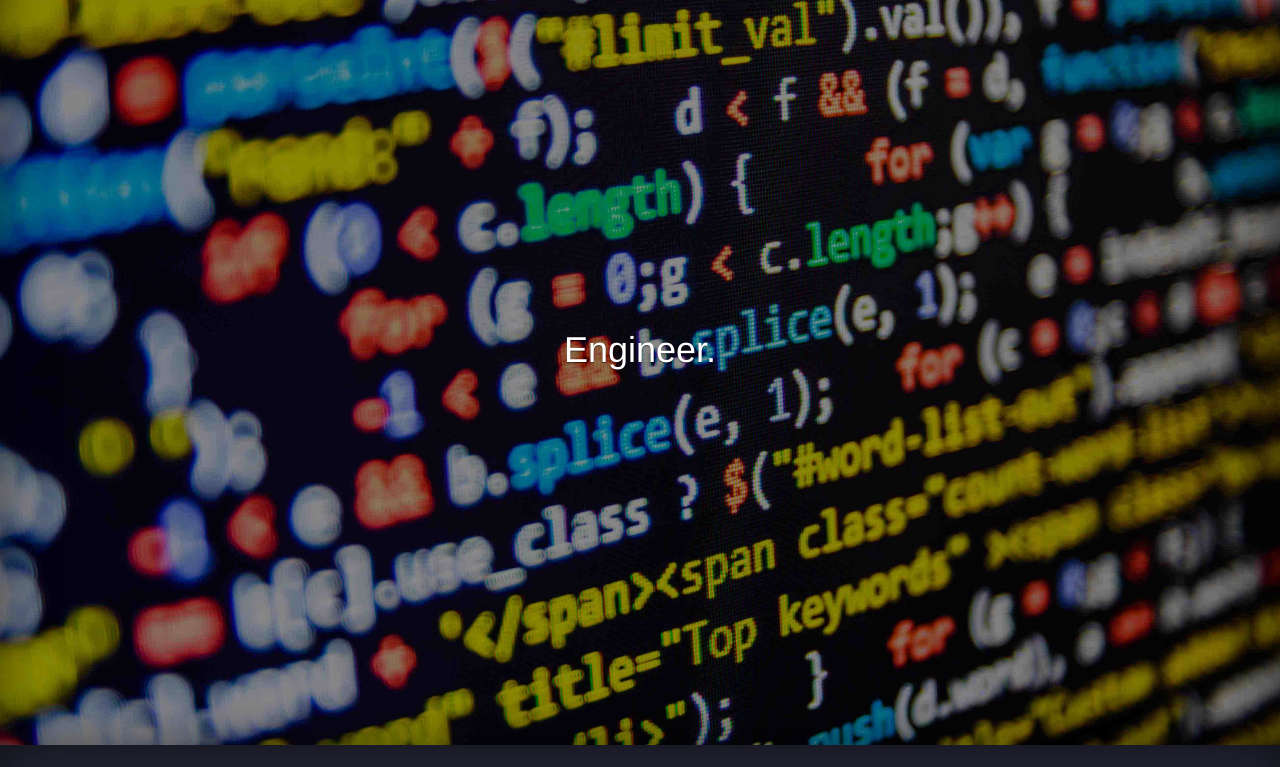
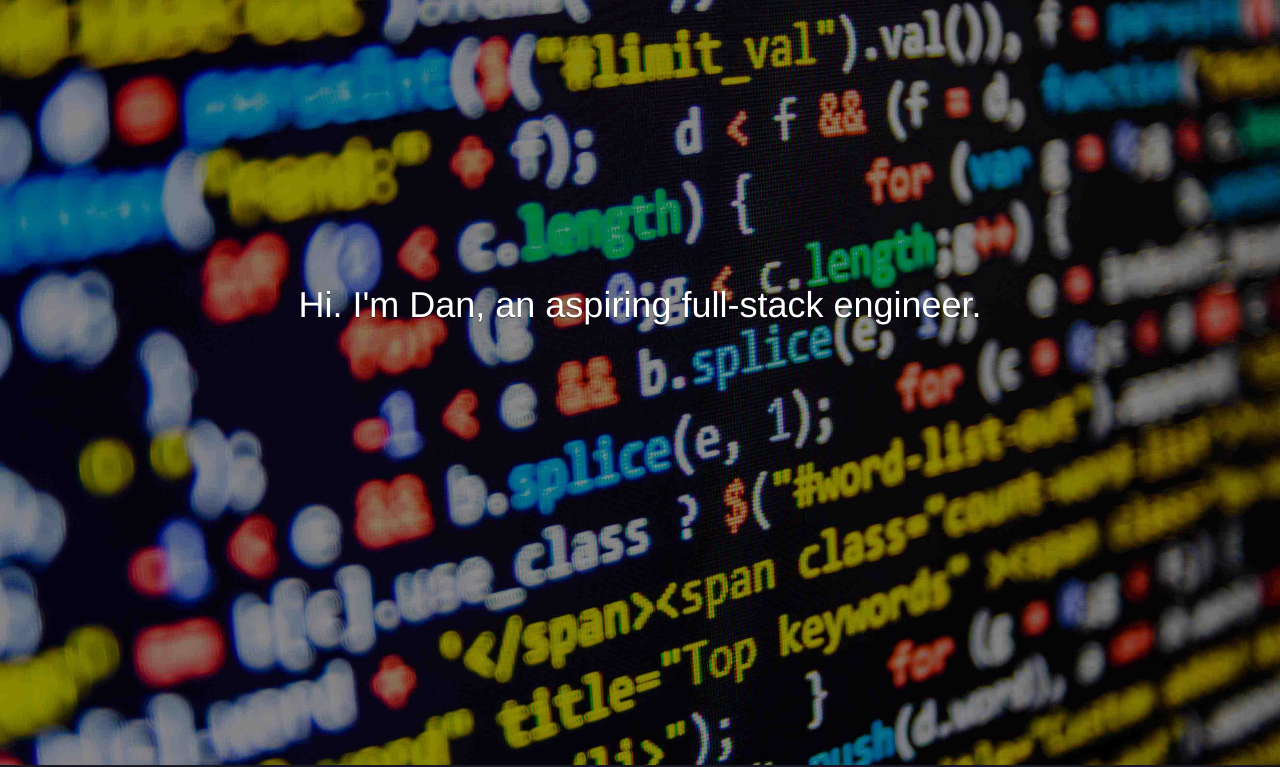
Before and after one commit to danflorencio/danflorencio.github.io, a plain HTML site: page index.html in a window 1280 px wide. Shown: the part 55-822 px from the top of the page. Drawn offline with nearby package versions, Linux system fonts and the light colour scheme.

Commit message:
full-stack engineer

```diff
--- a/index.html
+++ b/index.html
@@ -17,6 +17,7 @@
 <body>
   <!-- Start of Home section -->
   <div id="home" class="home">
+
     <nav class="navbar navbar-inverse navbar-fixed-top">
       <div class="container-fluid">
         <div class="navbar-header">
@@ -32,44 +33,27 @@
         </ul>
         <ul class="nav navbar-nav navbar-right">
           <li><a href="mailto:danflorencio@outlook.com" target="_top"><span class="glyphicon glyphicon-envelope"></span></a></li>
-          <!-- btn-linkedin -->
-          <!--<li><i class="fa fa-linkedin-square" aria-hidden="true"></i> </li>
-          <li><i class="fa fa-github-square" aria-hidden="true"></i></li>-->
-          <!-- btn-github -->
           <li><a class="btn btn-social-icon btn-linkedin" onclick="window.open('https://www.linkedin.com/in/daniel-florencio/','_blank')"><span class="fa fa-linkedin"></span></a></li>
           <li><a class="btn btn-social-icon btn-github" onclick="window.open('https://github.com/danflorencio','_blank')"><span class="fa fa-github"></span></a></li>
-          <!--<li><a class="btn btn-social-icon btn-twitter"><span class="fa fa-twitter"></span></a></li>-->
         </ul>
       </div>
     </nav>
-    <div class="site-wrapper">
+
+    <!--<div class="site-wrapper">
       <div class="site-wrapper-inner">
         <div class="cover-container">
-          <!--<div class="masthead clearfix">
-            <div class="inner">
-              <h3 class="masthead-brand">Cover</h3>
-              <nav class="nav nav-masthead">
-                <a class="nav-link active" href="#">Home</a>
-                <a class="nav-link" href="#">Features</a>
-                <a class="nav-link" href="#">Contact</a>
-              </nav>
-            </div>
-          </div>-->
           <div class="inner cover">
-            <h1 class="cover-heading">Engineer.</h1>
-            <!--<p class="lead">Cover is a one-page template for building simple and beautiful home pages. Download, edit the text, and add your own fullscreen background photo to make it your own.</p>
-            <p class="lead">
-              <a href="#" class="btn btn-lg btn-secondary">Learn more</a>
-            </p>-->
+            <h1 class="cover-heading" style="text-align: center;">
+              Hi. I'm Dan, an aspiring full-stack engineer.
+            </h1>
           </div>
-          <!--<div class="mastfoot">
-            <div class="inner">
-              <p>Cover template for <a href="https://getbootstrap.com">Bootstrap</a>, by <a href="https://twitter.com/mdo">@mdo</a>.</p>
-            </div>
-          </div>-->
         </div>
       </div>
+    </div>-->
+    <div>
+      <h1 style="float: center; padding-top: 25%;">Hi. I'm Dan, an aspiring full-stack engineer.</h1>
     </div>
+
   </div> <!-- End Home section -->
 
   <!-- Start of About section -->
```
